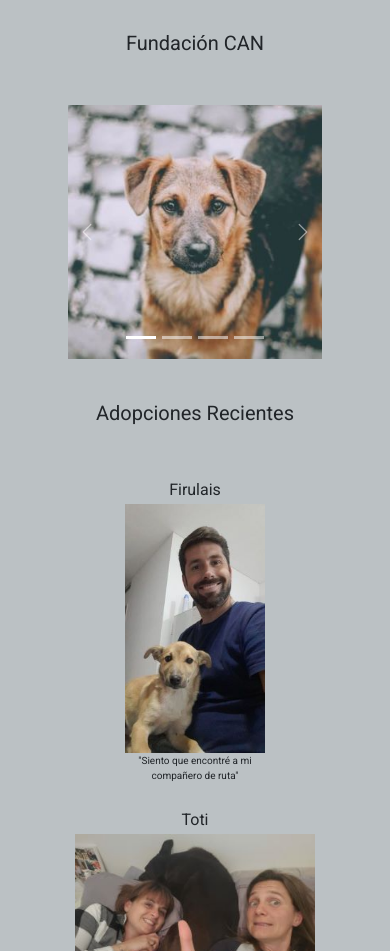
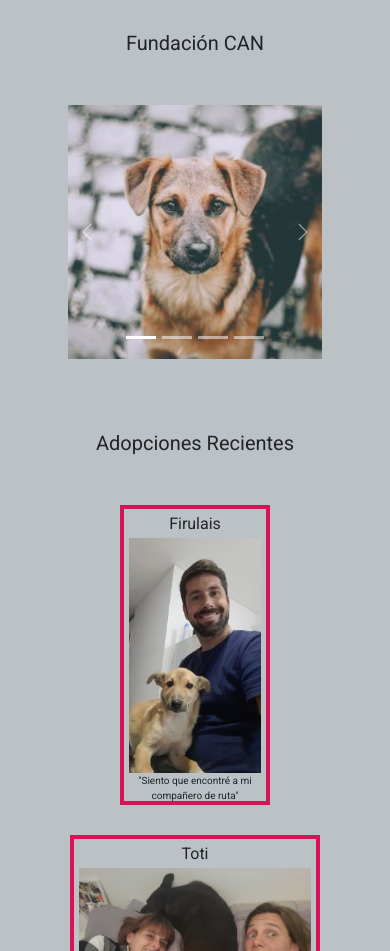
Before and after one commit to fcasasco/PF-Casasco, a website: page index.html in a window 390 px wide. Shown: the part 149-1100 px from the top of the page. Drawn offline with nearby package versions, Linux system fonts and the light colour scheme.

Commit message:
mejore width del carrousel para celulares de mas calidad px verticalmente. ver en mi celu

```diff
--- a/scss/_mediaquery.scss
+++ b/scss/_mediaquery.scss
@@ -64,7 +64,7 @@
         font-size: 1.4rem;
     }
     .borde{
-        border: .3rem;
+        border: solid .3rem $color-borde;
         width:17%;
     }
     .adoptantesFotos{
@@ -194,7 +194,7 @@
         margin-top: 5rem;
     }
     .borde{
-        border: .4rem;
+        border: solid .4rem $color-borde;
     }
     .transformAdoptante1, .transformAdoptante3{
         @include ancho-alto (20rem, 40rem);
@@ -245,7 +245,7 @@
         margin-top: .5rem;
     }
     #carouselExampleIndicators{
-        width:43%;
+        width: 50%;
     }
     h2{
         margin-top:10rem;
@@ -254,6 +254,9 @@
     }
     h3{
         font-size: 1.7rem;
+    }
+    #adoptantes{
+        margin-top: 12rem;
     }
     .testimonioAdoptante{
         font-size: 1.2rem;
@@ -298,7 +301,7 @@
         font-size: 1.6rem;
     }
     #adoptantes{
-        margin-top: 0rem;
+        margin-top: 3rem;
     }
     .adoptantesFotos{
         gap: 3rem;
```
Also changed, not shown: css/styles.css, 1 other file.
